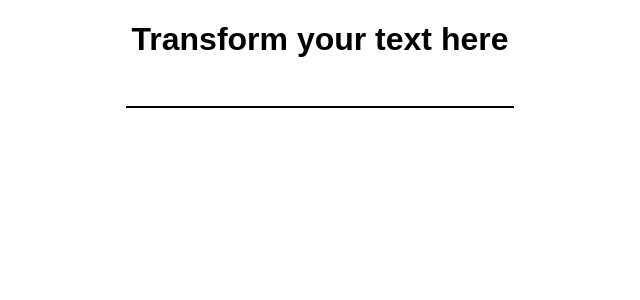
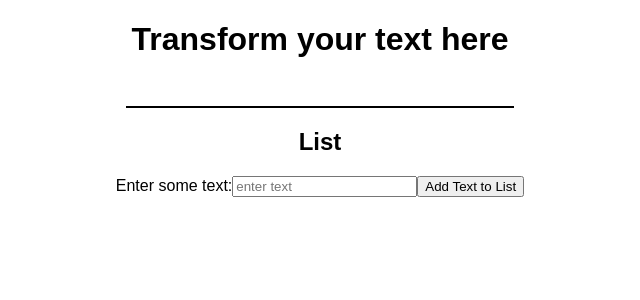
Before and after one commit to Jonaljung1991/lab-35, a React (Create React App) app: page / in a window 1280 px wide. Shown: the top 300 px of the page, without its empty margins (320-960 px from the left). Built offline with nearby package versions, Linux system fonts and the light colour scheme.

Commit message:
editlist added

```diff
--- a/src/App.js
+++ b/src/App.js
@@ -1,6 +1,7 @@
 import React, { Component } from 'react';
 import logo from './logo.svg';
 import './App.css';
+import EditAbleList from "./EditAbleList";
 import TransformText from "./tranformtext";
 
 class App extends Component {
@@ -8,6 +9,7 @@ class App extends Component {
     return (
       <div className="App">
         <TransformText />
+        <EditAbleList />
       </div>
     );
   }
--- /dev/null
+++ b/src/EditAbleList.js
@@ -0,0 +1,60 @@
+import React, { Component } from 'react';
+
+class EditAbleList extends Component {
+    constructor(props) {
+        super(props)
+        this.state = {
+            list : [],
+            newText: ''
+        }
+    }
+
+    handleChange = (e) => {
+        this.setState({newText: e.target.value})
+    }
+
+    addTheText = (e) => {
+        console.log(this.state.newText)
+//        let theList = this.state.list
+//        theList.push(this.state.newText)
+        this.setState({newText: '',
+                      list: [...this.state.list,this.state.newText]})
+
+    }
+
+  render() {
+     let items = this.state.list.map(item => {
+         return (<div>
+                 <li>{this.state.newText}</li>
+                </div>
+             )
+     })
+
+
+    return (
+
+      <div className="listDiv">
+
+        <h2>List</h2>
+            Enter some text:
+            <input value={this.state.newText} onChange={this.handleChange} type="text" className="inputfield" placeholder="enter text">
+            </input>
+
+            <button className="btnAddTxt" onClick={this.addTheText}>Add Text to List</button>
+            <div className="list">
+                <ul>
+                    {items}
+                </ul>
+
+            </div>
+      </div>
+
+    );
+
+  }
+
+}
+
+
+
+export default EditAbleList;
```
Also changed, not shown: 2 other files (tests, documents, lock files or other folders).
